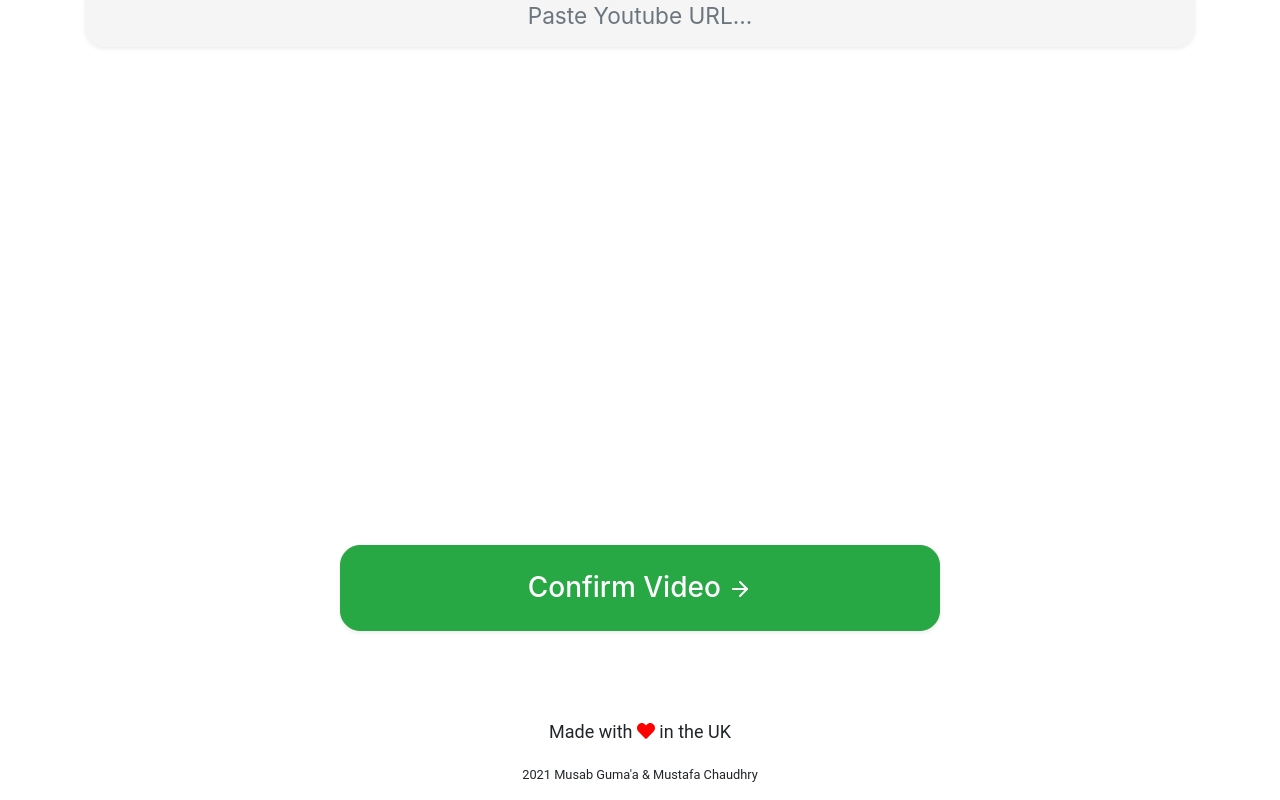
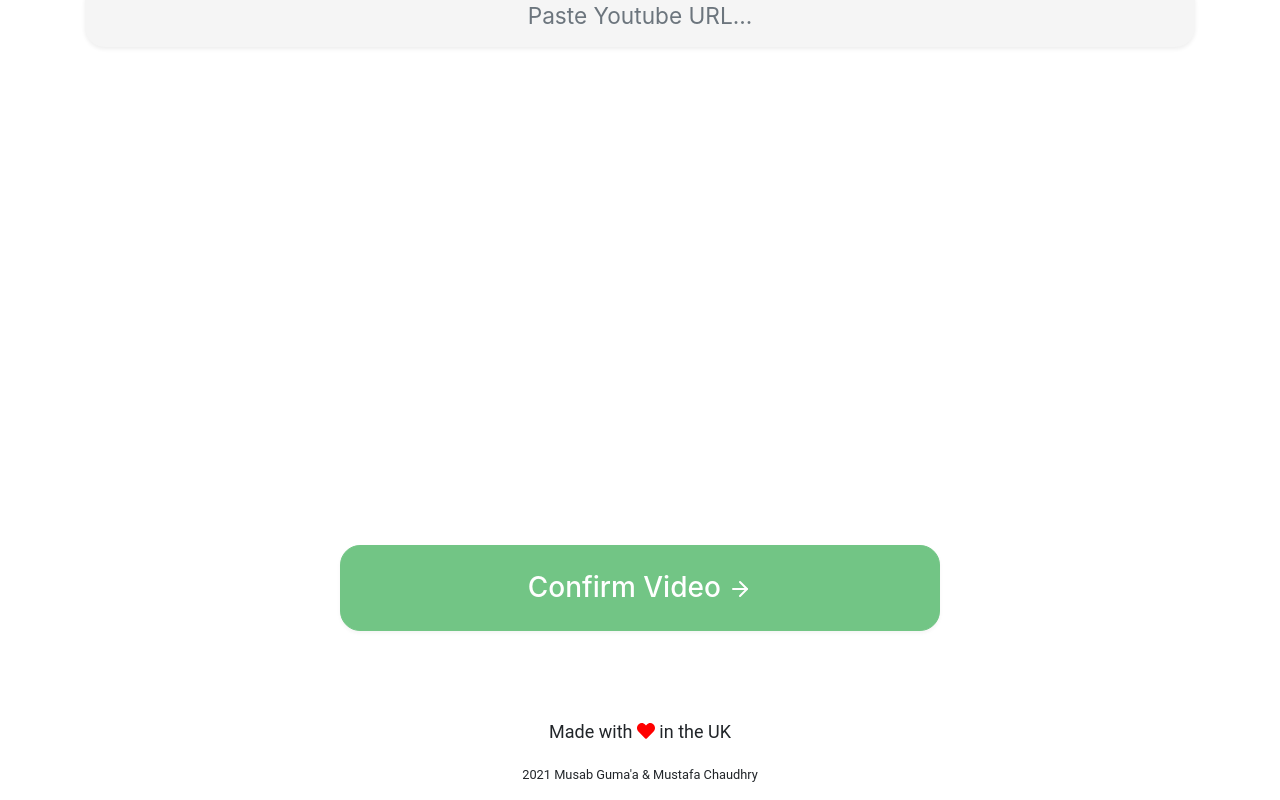
Before and after one commit to mgsium/SolFrontend, a React app: page /editor in a window 1280 px wide. Both pictures are taken after a click on the button "Continue". Shown: the part 288-1088 px from the top of the page. Built offline with nearby package versions, Linux system fonts and the light colour scheme; what webfontloader would draw is missing.

Commit message:
Validation for VideoSelectionPage, Fixed headerCharacter limit on QuestionCreation modal

```diff
--- a/src/components/Pages/Editor/QuestionCreationPage/QuestionCreationModal/QuestionCreation.tsx
+++ b/src/components/Pages/Editor/QuestionCreationPage/QuestionCreationModal/QuestionCreation.tsx
@@ -19,7 +19,7 @@ type State = {
 
 export default class QuestionCreationModal extends React.Component<Props, State> {
 
-    headerCharacterLimit: 100;
+    headerCharacterLimit: number = 100;
     answerCharacterLimit: number = 160;
     explanationCharacterLimit: number = 400;
 
--- a/src/components/Pages/Editor/VideoSelectionPage.tsx/VideoSelectionPage.tsx
+++ b/src/components/Pages/Editor/VideoSelectionPage.tsx/VideoSelectionPage.tsx
@@ -21,6 +21,8 @@ type State = {
 
 export default class VideoSelectionPage extends React.Component<Props, State> {
 
+    buttonDisabled: boolean = true
+
     constructor(props: Props) {
         super(props);
 
@@ -36,6 +38,16 @@ export default class VideoSelectionPage extends React.Component<Props, State> {
         this.setState({ videoUrl: e.target.value });
     }
 
+    checkURL(e: string) {
+        if (ReactPlayer.canPlay(e) == true) {
+            this.buttonDisabled = false
+        }
+
+        else {
+            this.buttonDisabled = true
+        }
+    }
+
     render() {
         return (
             <div hidden={ this.props.currentPageIndex != 1 }>
@@ -49,7 +61,7 @@ export default class VideoSelectionPage extends React.Component<Props, State> {
                             size="lg"
                             placeholder="Paste Youtube URL..."
                             className={ cx( Styles.URLBarStyles, "shadow-sm" ) }
-                            onChange={this.setVideoUrl}
+                            onChange={(e) => {this.setVideoUrl(e); this.checkURL(e.target.value)}}
                             style={{ textAlign: "center" }}
                         />
                     </Row>
@@ -62,7 +74,7 @@ export default class VideoSelectionPage extends React.Component<Props, State> {
                     <div hidden={!!this.state.videoUrl} className={cx( EditorStyles.videoWrapperSizeModifier )} style={{ background: "rgba(0, 0, 0, 0.05)", borderRadius: 20, height: 400, display: "table", marginLeft: "auto", marginRight: "auto" }}></div>
                     <br/>
                     <Row>
-                        <Button variant="success" className={cx( EditorStyles.submitButtonStyles, "shadow-sm" )} onClick={() => { this.props.updatePageIndex(2); this.props.confirmVideoUrl(this.state.videoUrl); }}>
+                        <Button variant="success" disabled={this.buttonDisabled} className={cx( EditorStyles.submitButtonStyles, "shadow-sm" )} onClick={() => { this.props.updatePageIndex(2); this.props.confirmVideoUrl(this.state.videoUrl); }}>
                             <h3 style={{ margin: 0, display: "inline-block" }}>Confirm Video&nbsp;<ArrowRight/></h3>
                         </Button>
                     </Row>
```
